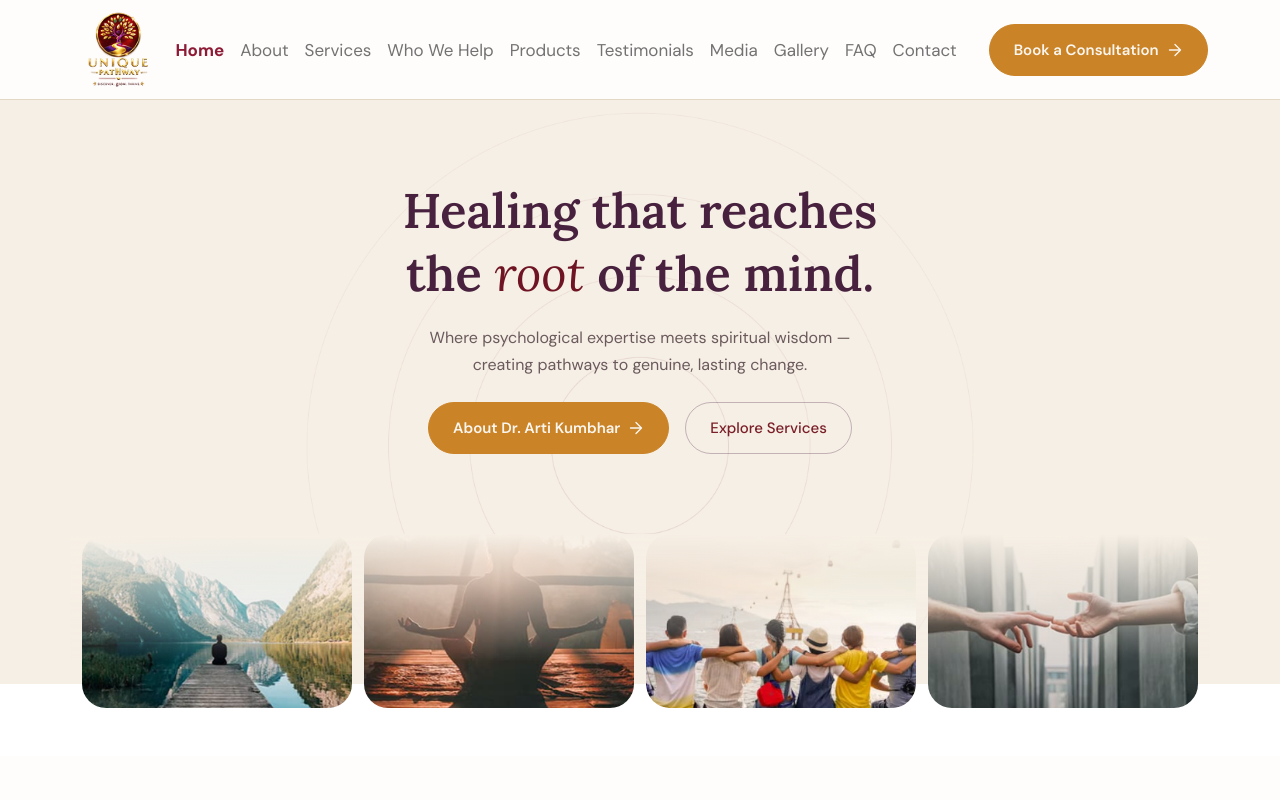
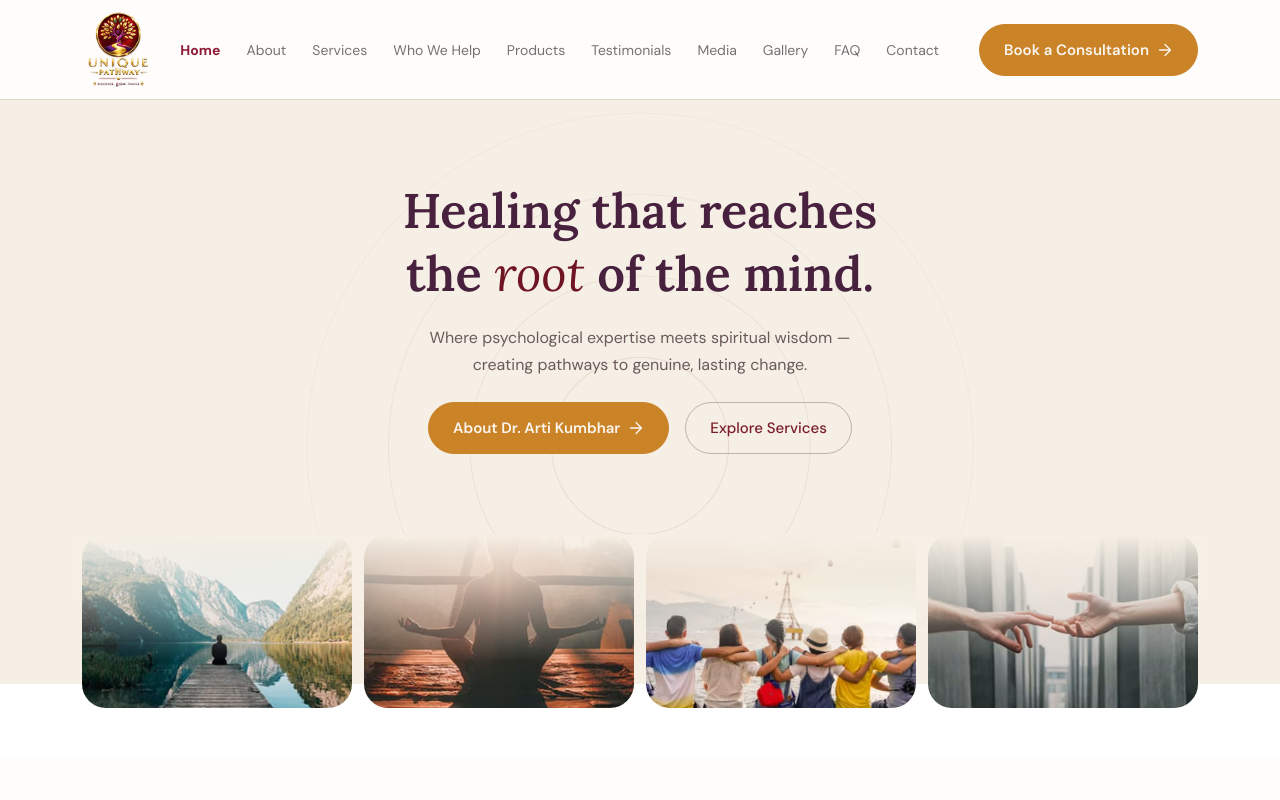
Before and after one commit to ankitsShinde30/UniquePathways, a React (Vite) app: page / in a window 1280 px wide. Shown: the top 800 px of the page. Built offline with nearby package versions, Linux system fonts and the light colour scheme.

Commit message:
navbar changes

```diff
--- a/index.html
+++ b/index.html
@@ -10,7 +10,7 @@
       crossorigin="anonymous"
     />
     <meta name="viewport" content="width=device-width, initial-scale=1.0" />
-    <title>uniquepathways</title>
+    <title>Unique Pathway</title>
   </head>
   <body>
     <div id="root"></div>
--- a/src/components/BeforeYouBegin/BeforeYouBegin.jsx
+++ b/src/components/BeforeYouBegin/BeforeYouBegin.jsx
@@ -14,22 +14,22 @@ const questions = [
   {
     question: "What happens in the first consultation?",
     answer:
-      "Your first consultation is an opportunity to discuss your concerns, personal goals and current challenges. Together, we explore your needs and identify an appropriate path forward.",
+      "Lorem ipsum dolor sit amet consectetur adipisicing elit. Suscipit quas, veritatis temporibus vel consequatur sit aliquam illum velit quo cumque, debitis modi adipisci cum placeat, maiores facilis? Deserunt, itaque architecto.",
   },
   {
     question: "Do I need a diagnosis or referral to book?",
     answer:
-      "No diagnosis or referral is required to get started. You can book a consultation directly and discuss your concerns with us to understand the support that may be appropriate for you.",
+      "Lorem ipsum dolor sit amet consectetur adipisicing elit. Suscipit quas, veritatis temporibus vel consequatur sit aliquam illum velit quo cumque, debitis modi adipisci cum placeat, maiores facilis? Deserunt, itaque architecto.",
   },
   {
     question: "Do you offer online sessions?",
     answer:
-      "Online sessions may be available depending on your needs and location. Contact us directly to discuss the available options and find a suitable format for your consultation.",
+      "Lorem ipsum dolor sit amet consectetur adipisicing elit. Suscipit quas, veritatis temporibus vel consequatur sit aliquam illum velit quo cumque, debitis modi adipisci cum placeat, maiores facilis? Deserunt, itaque architecto.",
   },
   {
     question: "How many sessions will I need?",
     answer:
-      "The number of sessions depends on your individual goals, concerns and progress. We discuss your needs during the consultation and work together to determine a suitable approach.",
+      "Lorem ipsum dolor sit amet consectetur adipisicing elit. Suscipit quas, veritatis temporibus vel consequatur sit aliquam illum velit quo cumque, debitis modi adipisci cum placeat, maiores facilis? Deserunt, itaque architecto.",
   },
 ];
 
--- a/src/components/common/Navbar/Navbar.css
+++ b/src/components/common/Navbar/Navbar.css
@@ -45,7 +45,7 @@
     padding: 0;
     color: #4D474D;
     font-family: var(--body-font);
-    font-size: 17px;
+    font-size: 16px;
     font-weight: 400;
     line-height: 22px;
     white-space: nowrap;
@@ -95,22 +95,41 @@
         flex-direction: row;
         justify-content: center;
         flex-wrap: nowrap;
-        /* gap: clamp(10px, 1.95vw, 30px); */
+        gap: clamp(10px, 0.80vw, 30px);
     }
 }
 
 /* Standard desktop / laptop spacing */
 @media (min-width: 1200px) {
     /* .navbar-nav {
-        gap: 30px;
+        gap: 20px;
     } */
 
     .navbar .nav-link {
-        font-size: 17px;
+        font-size: 16px;
     }
 
     .navbar-collapse form {
         margin-left: 24px;
+    }
+}
+
+/* Desktop: 1200px to 1400px */
+@media (min-width: 1200px) and (max-width: 1400px) {
+    .navbar>.container {
+        gap: 12px;
+    }
+
+    .navbar-nav {
+        gap: 10px;
+    }
+
+    .navbar .nav-link {
+        font-size: 14px;
+    }
+
+    .navbar-collapse form {
+        margin-left: 16px;
     }
 }
 
@@ -129,9 +148,9 @@
         justify-content: flex-end;
     }
 
-    /* .navbar-nav {
-        gap: 10px;
-    } */
+    .navbar-nav {
+        gap: 0px;
+    }
 
     .navbar .nav-link {
         font-size: 13px;
@@ -202,7 +221,7 @@
         overflow-y: auto;
         flex-direction: column;
         align-items: center;
-        justify-content: center;
+        justify-content: flex-start;
         gap: 28px;
         padding: 30px 24px;
         margin: 0;
@@ -294,6 +313,7 @@
         top: 76px;
         height: calc(100vh - 76px);
         height: calc(100dvh - 76px);
+        justify-content: flex-start;
         gap: 22px;
         padding: 24px 20px;
     }
--- a/src/components/common/Navbar/Navbar.jsx
+++ b/src/components/common/Navbar/Navbar.jsx
@@ -71,7 +71,7 @@ function Navbar() {
           id="navbarSupportedContent"
         >
           <ul
-            className="navbar-nav mx-auto mb-2 mb-lg-0"
+            className="navbar-nav ms-auto me-3 mb-2 mb-lg-0"
             onClick={() => setMenuOpen(false)}
           >
             <li className="nav-item">
```
